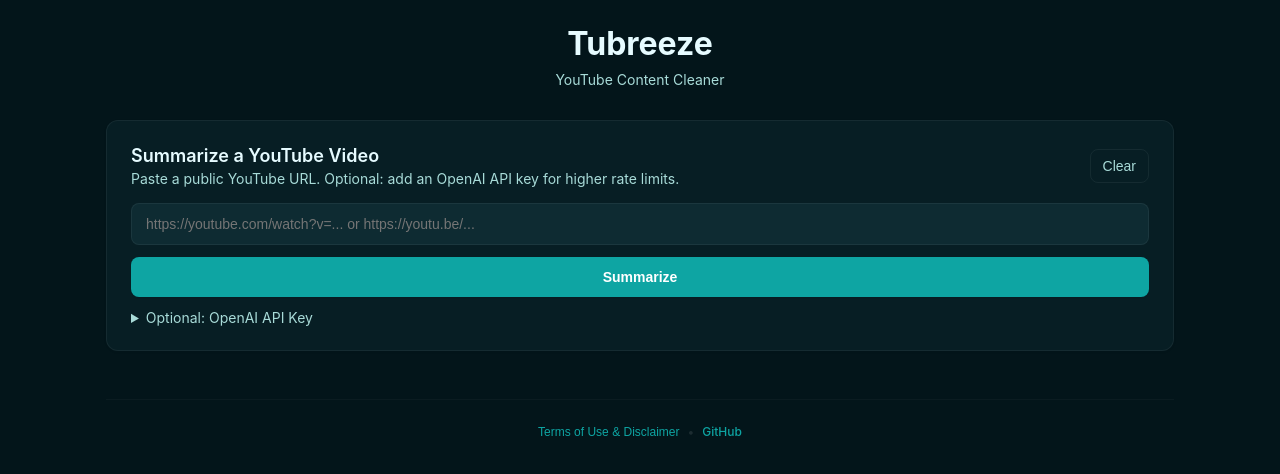
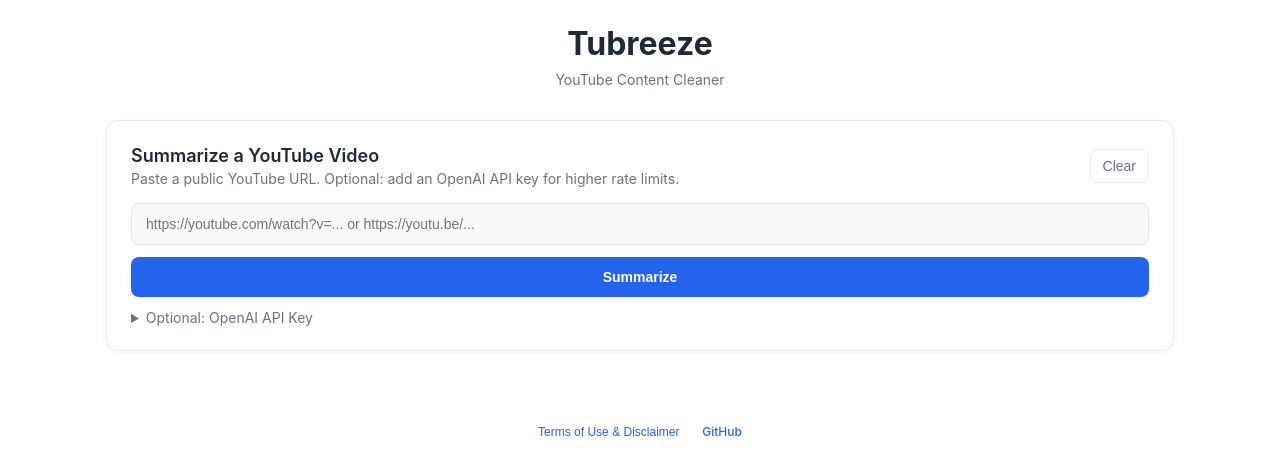
Before and after one commit to kevinmilly/yt_breeze, an Angular app in the folder frontend/: page / in a window 1280 px wide. Shown: the top 474 px of the page. Built offline with nearby package versions, Linux system fonts and the light colour scheme.

Commit message:
UX: switch to minimalist clean theme, remove duplicate metrics row and Actions card

```diff
--- a/frontend/src/app/summarize/summarize.css
+++ b/frontend/src/app/summarize/summarize.css
@@ -38,7 +38,7 @@
   border-radius:var(--radius);
   padding:24px;
   border:1px solid var(--border);
-  box-shadow:0 1px 3px rgba(0,0,0,0.05);
+  box-shadow:var(--shadow-2);
   margin-bottom:24px;
 }
 
@@ -55,8 +55,8 @@
 .advanced-summary{color:var(--text-muted);cursor:pointer;font-size:14px}
 .advanced input{margin-top:8px;padding:10px;border-radius:8px;border:1px solid var(--border);width:100%;background:var(--surface-alt);color:var(--text);font-size:14px}
 
-.btn-primary{background:var(--accent);color:#ffffff;padding:12px 18px;border-radius:8px;border:none;cursor:pointer;font-weight:600;font-size:14px;transition:all 0.2s;box-shadow:0 1px 2px rgba(0,0,0,0.05)}
-.btn-primary:hover{background:var(--accent-hover);transform:translateY(-1px);box-shadow:0 4px 12px rgba(59,130,246,0.15)}
+.btn-primary{background:var(--accent);color:#ffffff;padding:12px 18px;border-radius:8px;border:none;cursor:pointer;font-weight:600;font-size:14px;transition:all 0.2s;box-shadow:var(--shadow-2)}
+.btn-primary:hover{background:var(--accent-hover);transform:translateY(-1px);box-shadow:var(--shadow-1)}
 .btn-primary:disabled{opacity:0.6;cursor:not-allowed;transform:none;box-shadow:none}
 /* Button loading spinner */
 .btn-loading{display:inline-flex;align-items:center;gap:8px}
@@ -71,7 +71,7 @@
 .left-col{display:flex;flex-direction:column;gap:16px}
 .right-col{display:flex;flex-direction:column;gap:12px}
 
-.card{background:var(--surface);padding:16px;border-radius:var(--radius);border:1px solid var(--border);box-shadow:0 1px 3px rgba(0,0,0,0.05)}
+.card{background:var(--surface);padding:16px;border-radius:var(--radius);border:1px solid var(--border);box-shadow:var(--shadow-2)}
 .card-header{display:flex;align-items:center;justify-content:space-between;margin-bottom:12px}
 .card-header h3, .card-header h4{margin:0;font-size:16px;color:var(--text)}
 .card-body{color:var(--text);line-height:1.6;font-size:14px}
@@ -87,24 +87,16 @@
 @keyframes prog{0%{transform:translateX(-120%)}50%{transform:translateX(0%)}100%{transform:translateX(120%)}}
 
 /* Metric pill style */
-.metric-pill{display:flex;flex-direction:column;align-items:center;justify-content:center;padding:12px;border-radius:10px;background:var(--surface);border:1px solid var(--border)}
-.metric-pill .metric{font-size:20px;font-weight:700;color:var(--text)}
+.metric-pill{display:flex;flex-direction:column;align-items:center;justify-content:center;padding:12px;border-radius:10px;background:var(--surface-alt);border:1px solid var(--border)}
+.metric-pill .metric{font-size:20px;font-weight:700;color:var(--accent)}
 .metric-pill .metric-sub{color:var(--text-muted);font-size:12px;margin-top:4px}
 
-/* Brand row (logo left of title) */
-.brand-row{display:flex;align-items:center;gap:12px;margin-bottom:6px}
-.brand-logo{width:48px;height:48px;flex:0 0 48px}
-.brand-text{display:flex;flex-direction:column}
-.brand-text .title{font-size:24px;text-align:left;margin:0}
-.brand-text .subtitle{text-align:left;margin:0;color:var(--text-muted);font-size:13px}
-
-/* Title background (subtle breeze graphic behind title) */
-.title-wrap{position:relative;display:block;text-align:center;margin-bottom:8px}
-.title-bg{position:absolute;left:50%;top:-18px;transform:translateX(-50%);width:320px;opacity:0.12;pointer-events:none}
+/* Metrics row - removed, no longer needed */
+.metrics-row{display:none}
 
 /* Video header (thumbnail + title shown after summarize) */
 .video-header{display:flex;gap:14px;align-items:flex-start;margin-bottom:20px;padding:12px;background:var(--surface-alt);border-radius:var(--radius);border:1px solid var(--border)}
-.video-thumbnail{width:160px;height:90px;border-radius:8px;object-fit:cover;flex:0 0 160px;box-shadow:0 2px 8px rgba(0,0,0,0.1)}
+.video-thumbnail{width:160px;height:90px;border-radius:8px;object-fit:cover;flex:0 0 160px;box-shadow:var(--shadow-2)}
 .video-info{display:flex;flex-direction:column;justify-content:center;flex:1}
 .video-title{margin:0;font-size:14px;color:var(--text);line-height:1.4;font-weight:500}
 
@@ -141,11 +133,7 @@
   .input-row{flex-direction:column}
 }
 
-/* Metrics row */
-.metrics-row{display:flex;gap:12px;margin-bottom:16px;flex-wrap:wrap}
-.metric-pill.small{flex:0 0 calc(50% - 6px);padding:12px;border-radius:8px;background:var(--surface);border:1px solid var(--border);display:flex;flex-direction:column;align-items:center}
-.metric-pill.small .metric-title{font-size:12px;color:var(--text-muted);margin-bottom:4px}
-.metric-pill.small .metric-value{font-size:20px;color:var(--accent);font-weight:700}
+/* Removed actions card styles - not needed */
 
 @media (prefers-reduced-motion:reduce){
   .card, .btn-primary, .icon-btn{transition:none}
--- a/frontend/src/app/summarize/summarize.html
+++ b/frontend/src/app/summarize/summarize.html
@@ -47,18 +47,6 @@
     </details>
 
     <p class="error" *ngIf="error()">{{ error() }}</p>
-  </div>
-
-  <!-- Quick metrics row (shown only when results are present) -->
-  <div class="metrics-row" *ngIf="result()">
-    <div class="metric-pill small">
-      <div class="metric-title">Fluff Level</div>
-      <div class="metric-value">{{ result().fluff_level.score }}/100</div>
-    </div>
-    <div class="metric-pill small">
-      <div class="metric-title">Clickbait</div>
-      <div class="metric-value">{{ result().clickbait_accuracy.score }}/100</div>
-    </div>
   </div>
 
   <!-- RESULTS: two-column grid on wide screens -->
@@ -119,14 +107,6 @@
         <p class="metric">{{ result().clickbait_accuracy.score }}/100</p>
         <p class="metric-sub">{{ result().clickbait_accuracy.summary }}</p>
       </div>
-
-      <div class="card actions-card">
-        <h4>Actions</h4>
-        <div class="actions-row">
-          <button class="btn-ghost" (click)="copyAll()">Copy All</button>
-          <button class="btn-ghost" (click)="save()">Save</button>
-        </div>
-      </div>
     </aside>
   </div>
 
--- a/frontend/src/styles.css
+++ b/frontend/src/styles.css
@@ -1,4 +1,4 @@
-/* Midnight Ocean theme (global variables) */
+/* Minimalist Clean theme (global variables) */
 :root{
   /* spacing & tokens */
   --tb-radius: 12px;
@@ -7,29 +7,29 @@
   --tb-space-md: 20px;
   --tb-space-lg: 32px;
 
-  /* palette (Midnight Ocean) */
-  --color-bg: #03151A;         /* darkest canvas */
-  --color-surface-1: #071E24;  /* main surfaces (cards) */
-  --color-surface-2: #0E2B32;  /* elevated surfaces */
-  --color-muted-surface: rgba(255,255,255,0.02);
+  /* palette (Minimalist Light) */
+  --color-bg: #FFFFFF;         /* clean white canvas */
+  --color-surface-1: #FFFFFF;  /* main surfaces (cards) */
+  --color-surface-2: #F8FAFB;  /* elevated surfaces */
+  --color-muted-surface: rgba(0,0,0,0.01);
 
-  --color-primary: #0EA5A3;    /* seafoam / primary accent for links/CTAs */
-  --color-primary-700: #0B8D88;
-  --color-secondary: #2D3A44;  /* slate for subtle containers */
-  --color-accent: #60E0C3;     /* bright highlight for badges or subtle emphasis */
+  --color-primary: #2563EB;    /* clean blue for links/CTAs */
+  --color-primary-700: #1D4ED8;
+  --color-secondary: #E5E7EB;  /* light grey for subtle containers */
+  --color-accent: #3B82F6;     /* bright blue highlight for badges */
 
-  --text-primary: #E6FBFF;     /* near-white for body text */
-  --text-secondary: #A8DBD8;   /* soft cyan for secondary text */
-  --text-muted: #78C9C6;       /* muted cyan (use sparingly) */
+  --text-primary: #1F2937;     /* dark grey for body text */
+  --text-secondary: #6B7280;   /* medium grey for secondary text */
+  --text-muted: #9CA3AF;       /* light grey (use sparingly) */
 
   /* Semantic */
-  --color-success: #66E3A8;
-  --color-warning: #F6C85F;
-  --color-danger:  #FF7B88;
+  --color-success: #10B981;
+  --color-warning: #F59E0B;
+  --color-danger:  #EF4444;
 
   /* Shadows */
-  --shadow-1: 0 6px 18px rgba(3,21,26,0.55);
-  --shadow-2: 0 2px 8px rgba(3,21,26,0.45);
+  --shadow-1: 0 6px 18px rgba(0,0,0,0.08);
+  --shadow-2: 0 2px 8px rgba(0,0,0,0.04);
 
   /* utility aliases (used by components)
      Keeping short names to avoid many changes in component CSS */
@@ -38,8 +38,8 @@
   --surface-alt: var(--color-surface-2);
   --accent: var(--color-primary);
   --accent-hover: var(--color-primary-700);
-  /* border should be slightly more visible on very dark surfaces for separation */
-  --border: rgba(230,251,255,0.06);
+  /* border for clean separation */
+  --border: rgba(0,0,0,0.08);
   /* text aliases used by components (map to semantic tokens) */
   --text: var(--text-primary);
   --text-muted: var(--text-secondary);
```
